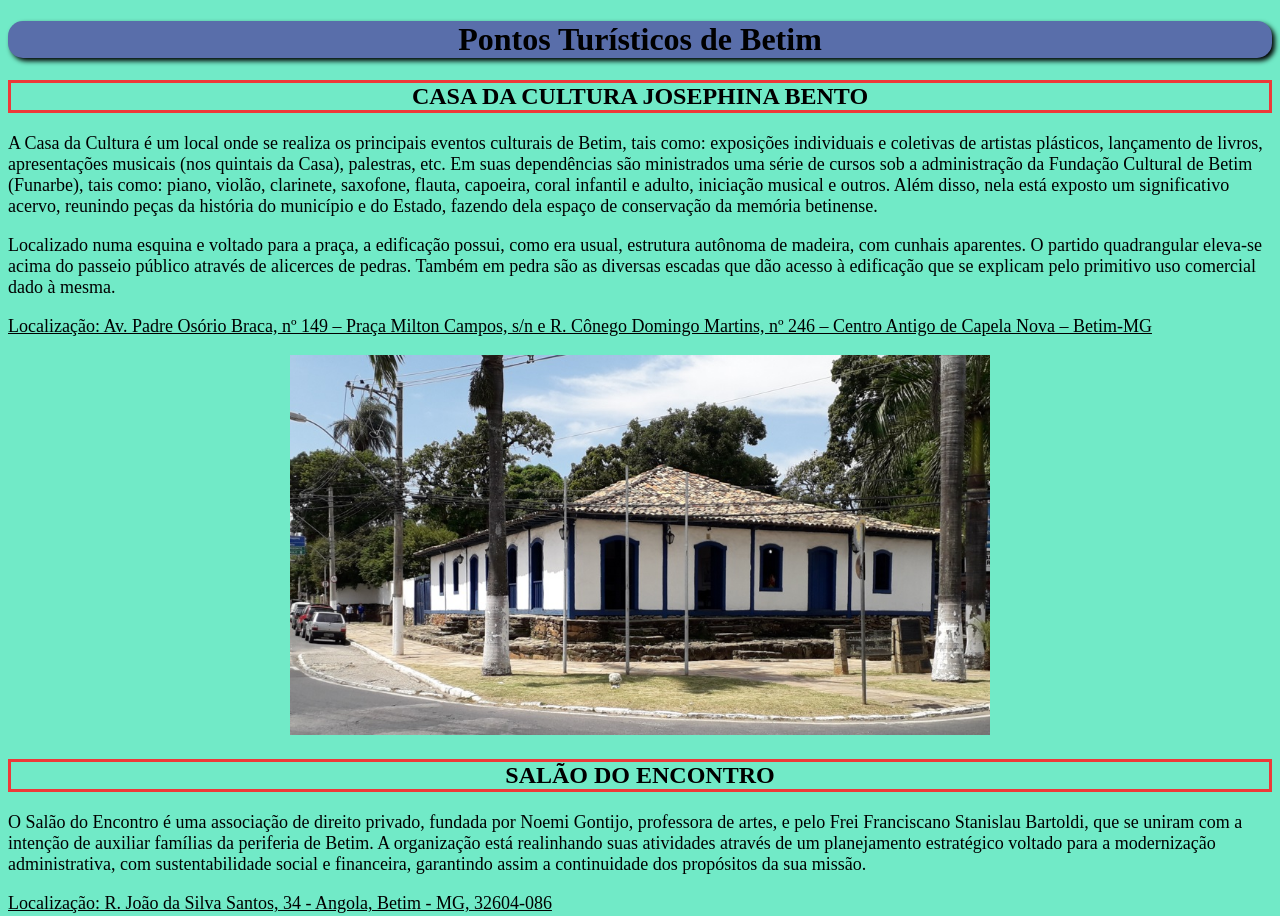
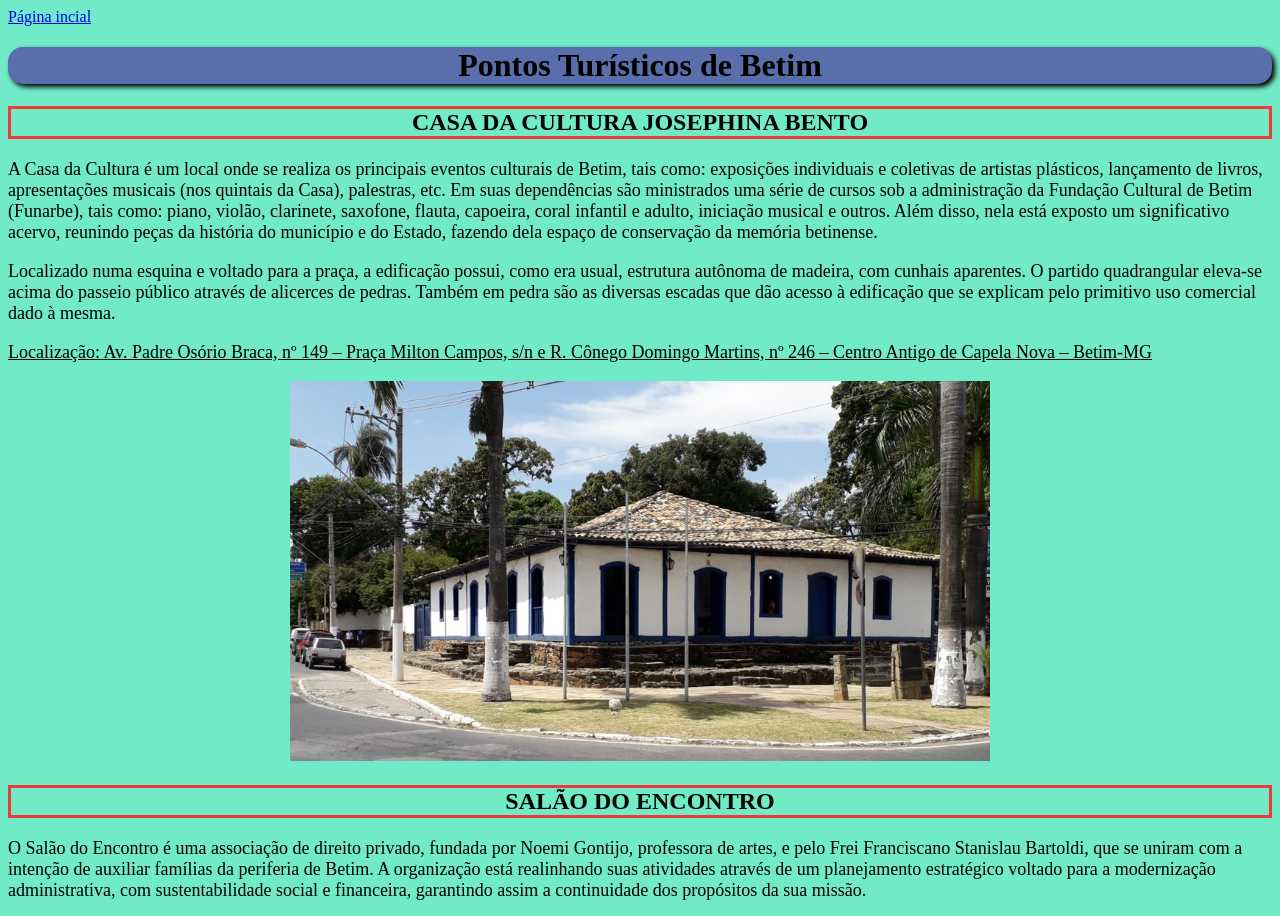
Before and after one commit to Joaogabrielpc/P1, a plain HTML site: page pontos turisticos.html in a window 1280 px wide. Shown: the top 916 px of the page. Drawn offline with Linux system fonts and the light colour scheme.

Commit message:
Update pontos turisticos.html

```diff
--- a/pontos turisticos.html
+++ b/pontos turisticos.html
@@ -16,6 +16,7 @@
     </style>
 </head>
 <body>
+    <a href="index.html">Página incial</a>
     <h1>Pontos Turísticos de Betim</h1>
 
     <h2> CASA DA CULTURA JOSEPHINA BENTO </h2>
```
